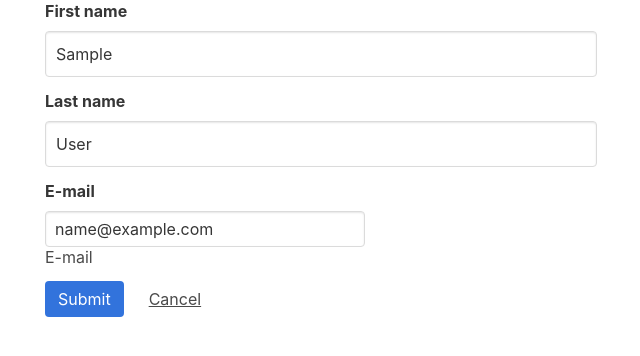
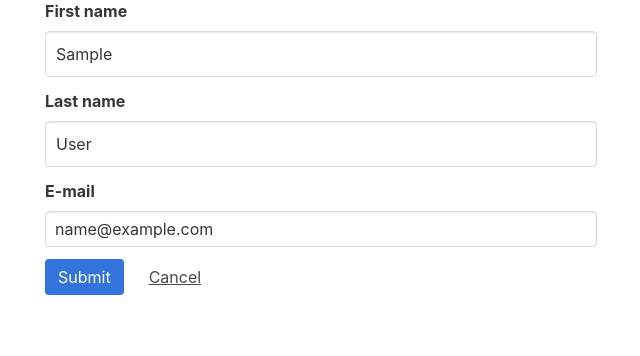
Before and after one commit to jbienkowski/rijp, a Django app: page /settings/account/ in a window 1280 px wide. Shown: the part 161-517 px from the top of the page, without its empty margins (319-959 px from the left). Run offline with Django 3.2, Linux system fonts and the light colour scheme; the visitor is signed in with stand-in values (Sample User, id 1); some libraries are stand-ins or nearby versions.

Commit message:
WIP * Account form minor bugfix

```diff
--- a/src/templates/includes/form.html
+++ b/src/templates/includes/form.html
@@ -18,10 +18,7 @@
             </label>
         {% elif field|field_type == 'emailfield' %}
             <label class="label">{{ field.label }}</label>
-            <label class="checkbox">
-                {% render_field field|add_error_class:"is-danger"|attr:"class:input" %}
-                {{ field.label }}
-            </label>
+            {% render_field field|add_error_class:"is-danger"|attr:"class:input" %}
         {% else %}
             {% render_field field %}
         {% endif %}
```
